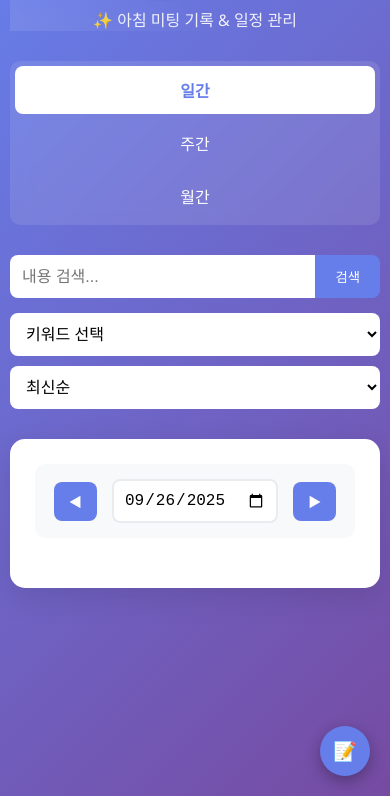
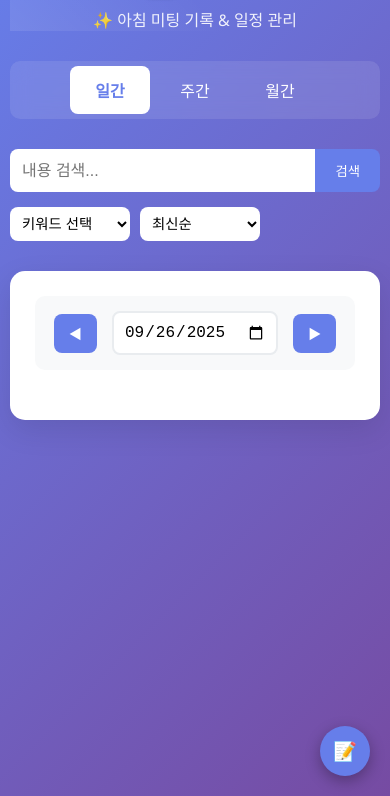
Before and after one commit to HyunIm/osuda-board, a website: page public/index.html in a window 390 px wide. Shown: the part 48-844 px from the top of the page. Drawn offline with Linux system fonts and the light colour scheme; no server answers.

Commit message:
style: 모바일 UI 레이아웃 개선
- 네비게이션 탭을 한 줄로 표시 (가로 스크롤 지원)
- 필터 박스를 한 줄로 배치 (키워드 + 정렬)
- 터치 스크롤 최적화 및 반응형 레이아웃
- 모바일에서 더 깔끔한 사용자 경험 제공
- 작은 화면에서도 모든 기능 접근 가능

```diff
--- a/public/index.html
+++ b/public/index.html
@@ -556,16 +556,42 @@ body {
     }
 
     .filter-box {
-        flex-direction: column;
+        flex-direction: row;
+        flex-wrap: wrap;
+        gap: 10px;
+        align-items: center;
+    }
+
+    .filter-box > div {
+        flex: 1;
+        min-width: 120px;
+    }
+
+    .filter-box select {
+        font-size: 0.9rem;
+        padding: 8px;
+    }
+
+    .filter-box label {
+        font-size: 0.9rem;
+        margin-bottom: 5px;
     }
 
     .nav-tabs {
-        flex-direction: column;
+        flex-direction: row;
         gap: 5px;
+        flex-wrap: nowrap;
+        overflow-x: auto;
+        padding: 5px;
+        -webkit-overflow-scrolling: touch;
     }
 
     .nav-tab {
         margin: 0;
+        flex-shrink: 0;
+        white-space: nowrap;
+        min-width: 80px;
+        text-align: center;
     }
 
     .weekly-calendar, .monthly-calendar {
```
